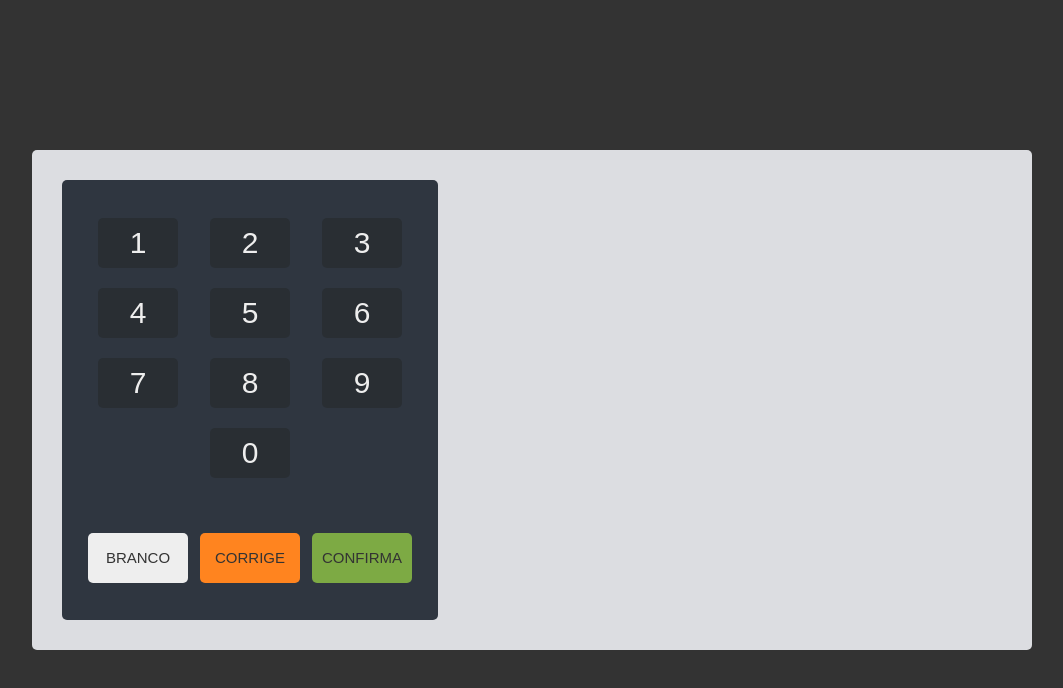
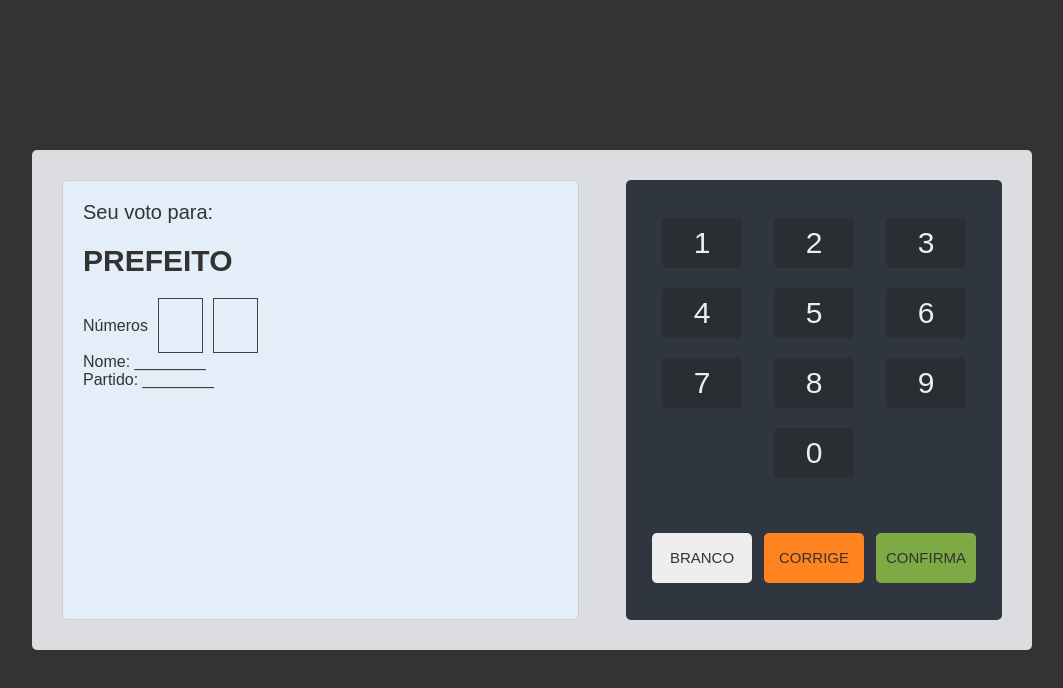
Before and after one commit to Emerson-lab/urna-eletronica, a Vue app: page / in a window 1280 px wide. Shown: the top 688 px of the page, without its empty margins (108-1171 px from the left). Built offline with nearby package versions, Linux system fonts and the light colour scheme.

Commit message:
add function corrige

```diff
--- a/src/App.vue
+++ b/src/App.vue
@@ -1,7 +1,13 @@
 <template>
   <div id="app">
     <div class="urna">
-      <Teclado />
+      <Tela
+        :tela="tela"
+        :numeroVoto="numeroVoto"
+        :quantidadeNumeros="quantidadeNumeros"
+        :candidato="candidato"
+      />
+      <Teclado :adcionarNumero="adcionarNumero" :corrigir="corrigir" />
     </div>
   </div>
 </template>
@@ -9,11 +15,90 @@
 <script>
 import "@/css/global.css";
 import Teclado from "@/components/Teclado.vue";
+import Tela from "@/components/Tela.vue";
 
 export default {
   name: "App",
+  methods: {
+    adcionarNumero(numero) {
+      //verifica limite de números votados
+      if (this.numeroVoto.length == this.quantidadeNumeros) {
+        return false;
+      }
+      //Adiciona o numero selecionado
+      this.numeroVoto += "" + numero;
+
+      //Verifica candidato votado
+      this.verificarCandidato();
+    },
+    verificarCandidato() {
+      //Voto incompleto
+      if (this.numeroVoto.length < this.quantidadeNumeros) {
+        return false;
+      }
+
+      //Verifica candidato existente
+      if (this.candidatos[this.tela][this.numeroVoto]) {
+        this.candidato = this.candidatos[this.tela][this.numeroVoto];
+        return true;
+      }
+
+      //Voto nulo
+      this.candidato = {
+        nome: "Voto nulo",
+        partido: "Voto nulo",
+        imagem: "",
+      };
+    },
+    corrigir() {
+      this.limpar();
+    },
+    limpar() {
+      this.candidato = {};
+      this.numeroVoto = "";
+    },
+  },
+  data() {
+    return {
+      tela: "prefeito",
+      numeroVoto: "",
+      quantidadeNumeros: 2,
+      candidato: {},
+      candidatos: {
+        prefeito: {
+          "01": {
+            nome: "Ash",
+            partido: "Pokemon",
+            imagem:
+              "https://raw.githubusercontent.com/william-costa/wdev-urna-eletronica-resources/master/images/ash.png",
+          },
+          "08": {
+            nome: "Vegeta",
+            partido: "Dragon Ball",
+            imagem:
+              "https://raw.githubusercontent.com/william-costa/wdev-urna-eletronica-resources/master/images/vegeta.png",
+          },
+        },
+        vereador: {
+          "01234": {
+            nome: "Pikachu",
+            partido: "Pokemon",
+            imagem:
+              "https://raw.githubusercontent.com/william-costa/wdev-urna-eletronica-resources/master/images/pikachu.png",
+          },
+          "08001": {
+            nome: "Goku",
+            partido: "Dragon Ball",
+            imagem:
+              "https://raw.githubusercontent.com/william-costa/wdev-urna-eletronica-resources/master/images/goku.png",
+          },
+        },
+      },
+    };
+  },
   components: {
     Teclado,
+    Tela,
   },
 };
 </script>
@@ -35,5 +120,6 @@ export default {
   padding: 30px;
   border-radius: 5px;
   display: flex;
+  justify-content: space-between;
 }
 </style>
--- a/src/components/Teclado.vue
+++ b/src/components/Teclado.vue
@@ -2,27 +2,27 @@
   <div class="urna-teclado">
     <div class="urna-teclado-numerico">
       <div class="urna-teclado-numerico-linha">
-        <button>1</button>
-        <button>2</button>
-        <button>3</button>
+        <button v-on:click="adcionarNumero(1)">1</button>
+        <button v-on:click="adcionarNumero(2)">2</button>
+        <button v-on:click="adcionarNumero(3)">3</button>
       </div>
       <div class="urna-teclado-numerico-linha">
-        <button>4</button>
-        <button>5</button>
-        <button>6</button>
+        <button v-on:click="adcionarNumero(4)">4</button>
+        <button v-on:click="adcionarNumero(5)">5</button>
+        <button v-on:click="adcionarNumero(6)">6</button>
       </div>
       <div class="urna-teclado-numerico-linha">
-        <button>7</button>
-        <button>8</button>
-        <button>9</button>
+        <button v-on:click="adcionarNumero(7)">7</button>
+        <button v-on:click="adcionarNumero(8)">8</button>
+        <button v-on:click="adcionarNumero(9)">9</button>
       </div>
       <div class="urna-teclado-numerico-linha">
-        <button>0</button>
+        <button v-on:click="adcionarNumero(0)">0</button>
       </div>
     </div>
     <div class="urna-teclado-acoes">
       <button class="btn-branco">branco</button>
-      <button class="btn-corrige">corrige</button>
+      <button class="btn-corrige" v-on:click="corrigir()">corrige</button>
       <button class="btn-confirma">confirma</button>
     </div>
   </div>
@@ -31,6 +31,10 @@
 <script>
 export default {
   name: "Teclado",
+  props: {
+    adcionarNumero: Function,
+    corrigir: Function,
+  },
 };
 </script>
 
@@ -52,9 +56,12 @@ export default {
   margin-bottom: 20px;
 }
 
+.urna-teclado-numerico-linha button:active {
+  transform: translate3d(3px, 3px, 3px);
+}
+
 .urna-teclado-numerico {
   width: 100%;
-
 }
 
 .urna-teclado-numerico button {
@@ -80,9 +87,16 @@ export default {
   text-transform: uppercase;
 }
 
+.btn-branco:active,
+.btn-corrige:active,
+.btn-confirma:active {
+  transform: translate3d(3px, 3px, 3px);
+}
+
 .btn-branco {
   background-color: var(--ballot-box-white-button-color);
 }
+
 .btn-corrige {
   background-color: var(--ballot-box-correct-button-color);
 }
--- /dev/null
+++ b/src/components/Tela.vue
@@ -0,0 +1,82 @@
+<template>
+  <div class="urna-tela">
+    <div class="urna-tela-voto" v-if="tela !== 'fim'">
+      <div class="urna-tela-voto-textos">
+        <div class="urna-tela-voto-titulo">Seu voto para:</div>
+        <div class="urna-tela-voto-tipo">{{ tela }}</div>
+        <div class="urna-tela-voto-numeros">
+          Números
+          <div
+            class="urna-tela-voto-numero"
+            v-for="(value, key) in numeroVoto.padEnd(quantidadeNumeros, ' ')"
+            :key="key"
+          >
+            {{ value }}
+          </div>
+        </div>
+        <div class="urna-tela-voto-descricao">
+          Nome: {{ candidato.nome ? candidato.nome : "________" }}
+        </div>
+        <div class="urna-tela-voto-descricao">
+          Partido: {{ candidato.partido ? candidato.partido : "________" }}
+        </div>
+      </div>
+
+      <div class="urna-tela-voto-imagens"></div>
+
+      <div class="urna-tela-voto-instrucoes"></div>
+    </div>
+    <div class="urna-tela-fim" v-if="tela === 'fim'">finalização</div>
+  </div>
+</template>
+
+<script>
+export default {
+  name: "Tela",
+  props: {
+    tela: String,
+    numeroVoto: String,
+    quantidadeNumeros: Number,
+    candidato: Object,
+  },
+};
+</script>
+
+<style scoped>
+.urna-tela {
+  width: 55%;
+  height: 100%;
+  background-color: var(--ballot-box-screen-color);
+  border-radius: 5px;
+  border: 1px solid var(--light-border-color);
+  padding: 20px;
+  color: var(--dark-text-color);
+}
+
+.urna-tela-voto-titulo {
+  font-size: 20px;
+}
+
+.urna-tela-voto-tipo {
+  font-size: 30px;
+  font-weight: bold;
+  margin: 20px 0;
+  text-transform: uppercase;
+}
+
+.urna-tela-voto-numeros {
+  display: flex;
+  align-items: center;
+}
+
+.urna-tela-voto-numero {
+  width: 45px;
+  height: 55px;
+  border: 1px solid var(--dark-border-color);
+  margin-left: 10px;
+  display: flex;
+  justify-content: center;
+  align-items: center;
+  font-size: 30px;
+}
+</style>
```
Also changed, not shown: 1 other file (tests, documents, lock files or other folders).
